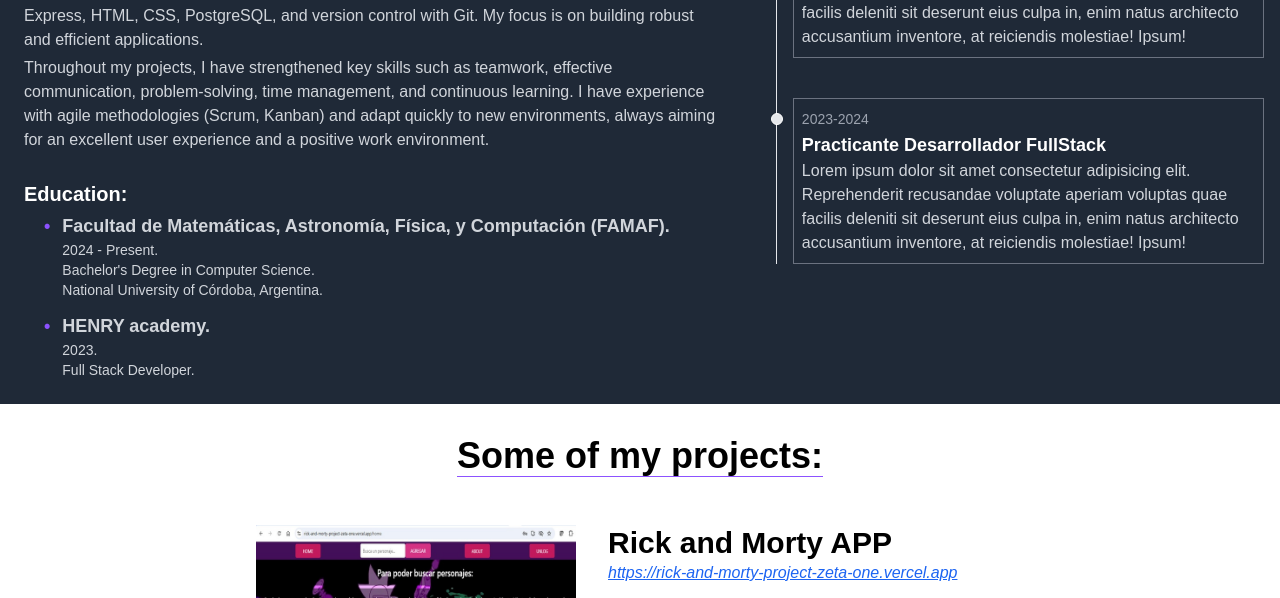
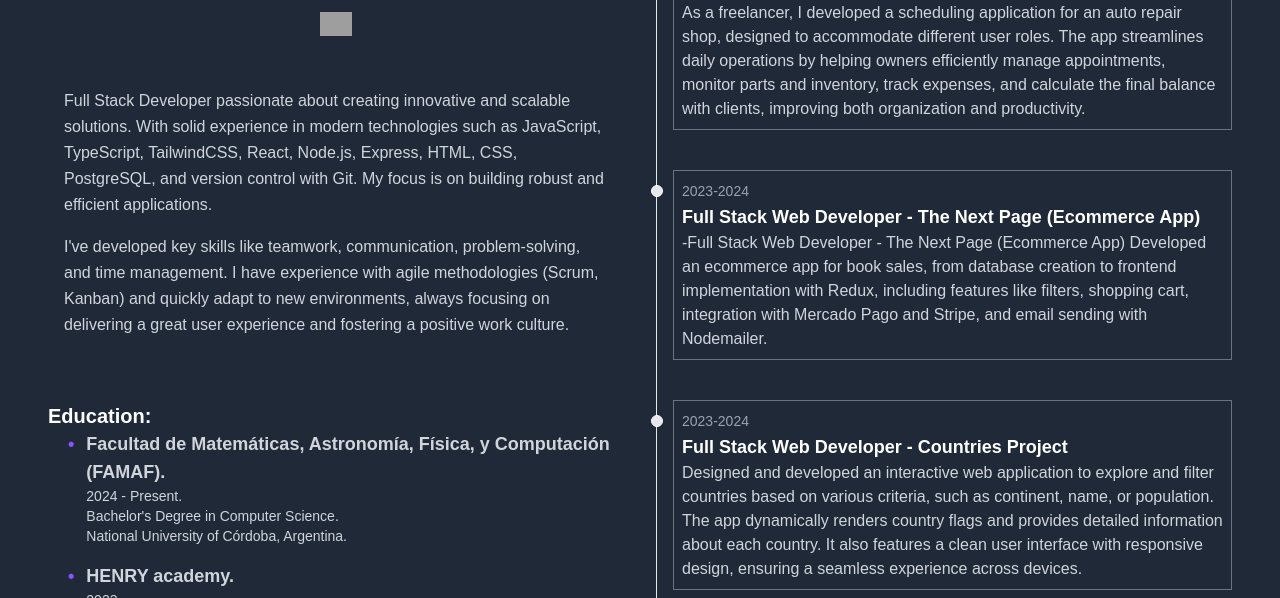
Before and after one commit to Pablo-Andrada/Pablo-Andrada-Portfolio, an Astro site: page / in a window 1280 px wide. Shown: the part 960-1558 px from the top of the page. Built offline with nearby package versions, Linux system fonts and the light colour scheme; Astro itself is replaced by a stand-in of ours; grey boxes are pictures that could not be loaded.

Commit message:
Release 1.0.0

```diff
--- a/src/components/JobTimeline.astro
+++ b/src/components/JobTimeline.astro
@@ -3,16 +3,22 @@ import JobCard from "./JobCard.astro";
 
 const JOBS: Job[] = [
 	{
-        date: "2024-presente",
-        title: "Desarrollador Frontend en Facebook",
+		date: "2024-present",
+		title: "Fullstack Freelancer Developer",
 		description:
-            "Lorem ipsum dolor sit amet consectetur adipisicing elit. Reprehenderit recusandae voluptate aperiam voluptas quae facilis deleniti sit deserunt eius culpa in, enim natus architecto accusantium inventore, at reiciendis molestiae! Ipsum!",
+			"As a freelancer, I developed a scheduling application for an auto repair shop, designed to accommodate different user roles. The app streamlines daily operations by helping owners efficiently manage appointments, monitor parts and inventory, track expenses, and calculate the final balance with clients, improving both organization and productivity. ",
 	},
 	{
 		date: "2023-2024",
-        title: "Practicante Desarrollador FullStack",
+		title: "Full Stack Web Developer - The Next Page (Ecommerce App)",
 		description:
-            "Lorem ipsum dolor sit amet consectetur adipisicing elit. Reprehenderit recusandae voluptate aperiam voluptas quae facilis deleniti sit deserunt eius culpa in, enim natus architecto accusantium inventore, at reiciendis molestiae! Ipsum!",
+			"-Full Stack Web Developer - The Next Page (Ecommerce App) Developed an ecommerce app for book sales, from database creation to frontend implementation with Redux, including features like filters, shopping cart, integration with Mercado Pago and Stripe, and email sending with Nodemailer.",
+	},
+	{
+		date: "2023-2024",
+		title: "Full Stack Web Developer - Countries Project",
+		description:
+			"Designed and developed an interactive web application to explore and filter countries based on various criteria, such as continent, name, or population. The app dynamically renders country flags and provides detailed information about each country. It also features a clean user interface with responsive design, ensuring a seamless experience across devices.",
 	},
 ];
 ---
--- a/src/pages/index.astro
+++ b/src/pages/index.astro
@@ -170,34 +170,34 @@ const PROJECTS: Project[] = [
 	<main>
 		<section
 			id="about"
-			class="bg-gray-800 flex flex-col md:flex-row gap-4 md:gap-12 p-4">
-			<article class="flex flex-col gap-2">
-				<h3 class="text-center text-lg md:text-xl text-white font-bold">
+			class="bg-gray-800 grid md:grid-cols-2 gap-8 p-6 md:p-12">
+			<!-- Professional Skills Section -->
+			<article class="flex flex-col justify-between gap-6">
+				<h3 class="text-center text-xl md:text-2xl text-white font-bold">
 					Professional Skills
 				</h3>
-				<div class="flex justify-center -mt-2">
-					<span class="text-center text-gray-300"></span>
-				</div>
 				<div class="flex justify-center gap-2 flex-wrap">
 					{SKILLS.map((skill) => <Skill skill={skill} />)}
 				</div>
-				<div class="flex flex-col gap-1 text-gray-300 p-2">
-					<p>
+				<div class="flex flex-col gap-4 text-gray-300 p-4">
+					<p class="text-base leading-relaxed">
 						Full Stack Developer passionate about creating innovative and
 						scalable solutions. With solid experience in modern technologies
 						such as JavaScript, TypeScript, TailwindCSS, React, Node.js,
 						Express, HTML, CSS, PostgreSQL, and version control with Git. My
 						focus is on building robust and efficient applications.
 					</p>
-					<p>
-						Throughout my projects, I have strengthened key skills such as
-						teamwork, effective communication, problem-solving, time management,
-						and continuous learning. I have experience with agile methodologies
-						(Scrum, Kanban) and adapt quickly to new environments, always aiming
-						for an excellent user experience and a positive work environment.
+					<p class="text-base leading-relaxed">
+						I've developed key skills like teamwork, communication,
+						problem-solving, and time management. I have experience with agile
+						methodologies (Scrum, Kanban) and quickly adapt to new environments,
+						always focusing on delivering a great user experience and fostering
+						a positive work culture.
 					</p>
+				</div>
+				<div>
 					<p class="text-xl font-semibold text-white mt-6">Education:</p>
-					<ul class="list-inside pl-5 space-y-3 text-gray-300">
+					<ul class="list-inside pl-5 space-y-4 text-gray-300">
 						<li class="flex items-start">
 							<span class="mr-3 text-lg font-bold text-custom-purple">•</span>
 							<div>
@@ -223,13 +223,16 @@ const PROJECTS: Project[] = [
 					</ul>
 				</div>
 			</article>
-			<article>
-				<h3 class="text-center text-lg md:text-xl text-white font-bold mb-2">
+
+			<!-- Experience Section -->
+			<article class="flex flex-col justify-between gap-6">
+				<h3 class="text-center text-lg md:text-xl text-white font-bold">
 					Experience
 				</h3>
 				<JobTimeline />
 			</article>
 		</section>
+
 		<section
 			id="projects"
 			class="max-w-screen-lg mx-auto grid place-content-center gap-12">
```
Lines whose indentation alone changed are shown as unchanged.
